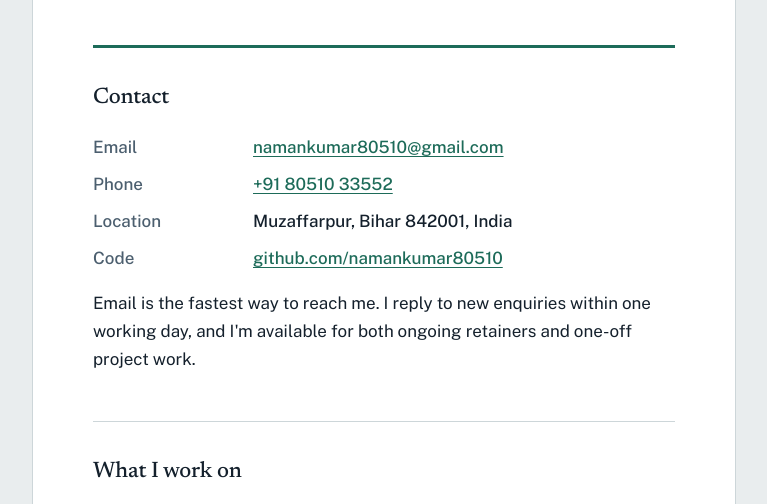
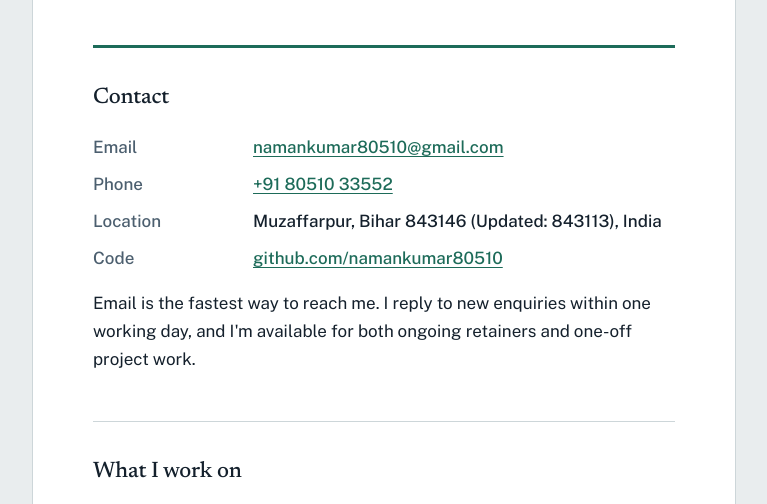
Before and after one commit to namankumar80510/namankumar80510.github.io, a plain HTML site: page index.html in a window 1280 px wide. Shown: the part 237-741 px from the top of the page, without its empty margins (256-1023 px from the left). Drawn offline with nearby package versions, Linux system fonts and the light colour scheme.

Commit message:
Update index.html

```diff
--- a/index.html
+++ b/index.html
@@ -147,7 +147,7 @@
       <dd><a href="tel:+918051033552">+91 80510 33552</a></dd>
 
       <dt>Location</dt>
-      <dd>Muzaffarpur, Bihar 842001, India</dd>
+      <dd>Muzaffarpur, Bihar 843146 (Updated: 843113), India</dd>
 
       <dt>Code</dt>
       <dd><a href="https://github.com/namankumar80510">github.com/namankumar80510</a></dd>
```
